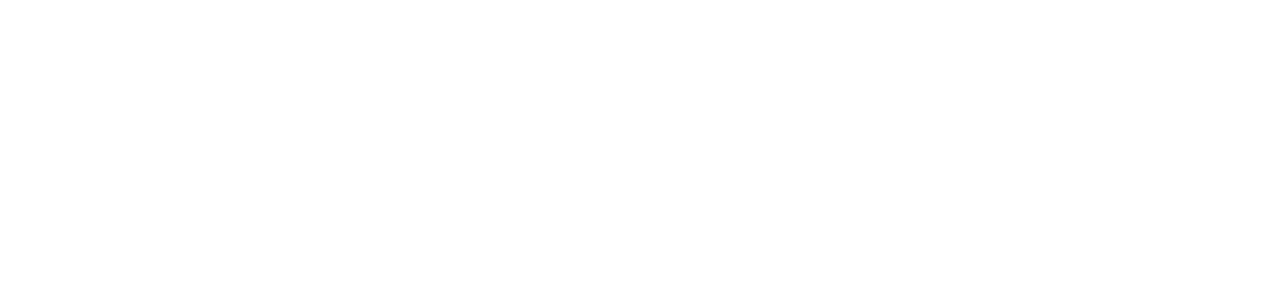
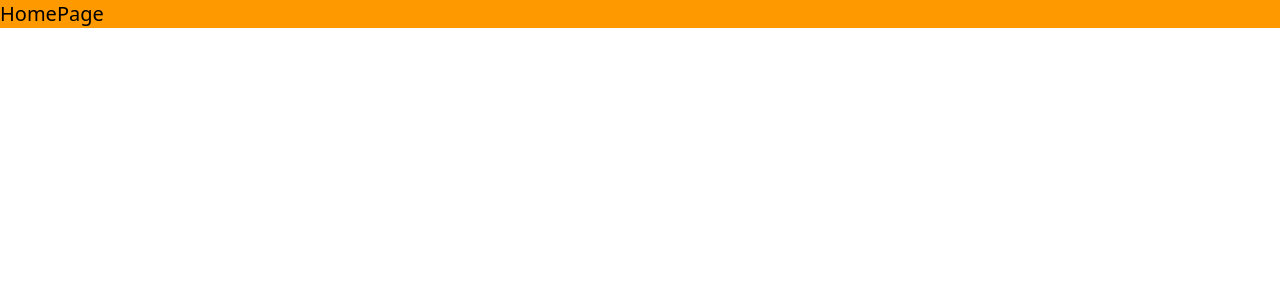
Before and after one commit to andreadifelice/tournament-manager-front, a React app: page / in a window 1280 px wide. Shown: the top 300 px of the page. Built offline with nearby package versions, Linux system fonts and the light colour scheme; the HTML template or start-up script is replaced by a standard one.

Commit message:
modifiche a main.tsx

```diff
--- a/src/main.tsx
+++ b/src/main.tsx
@@ -1,9 +1,10 @@
 import './index.css'
 import { StrictMode } from 'react'
 import { createRoot } from 'react-dom/client'
+import HomePage from './pages/HomePage'
 
 createRoot(document.getElementById('root')!).render(
   <StrictMode>
-
+    <HomePage/>
   </StrictMode>,
 )
```
